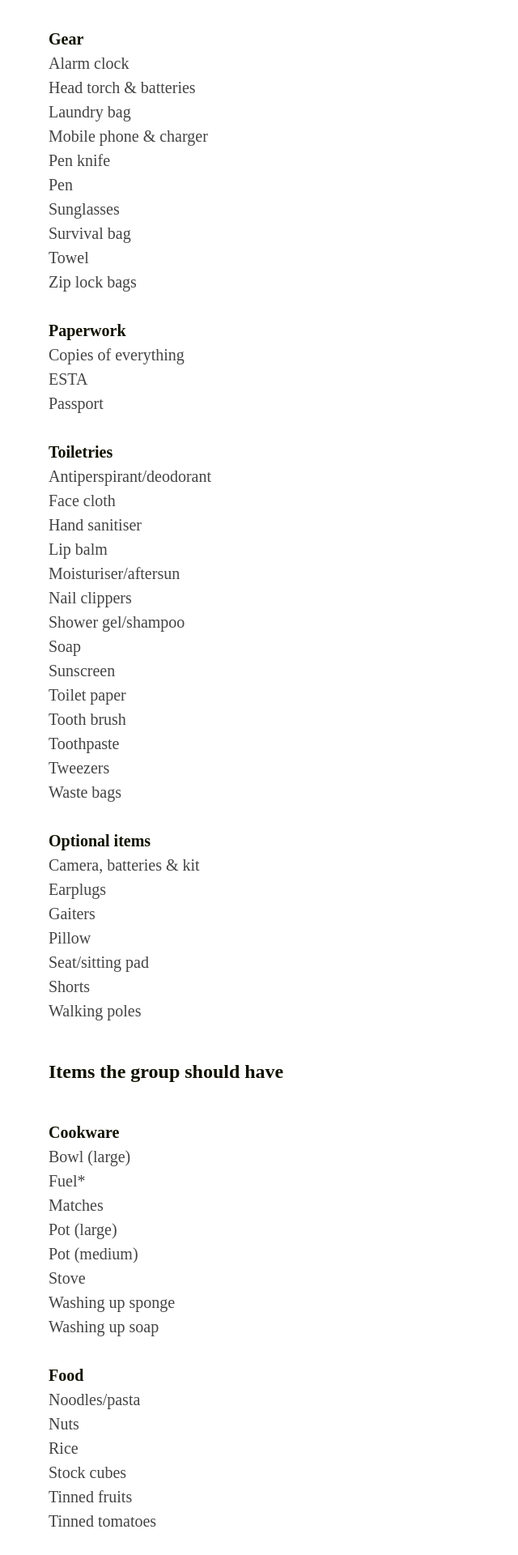
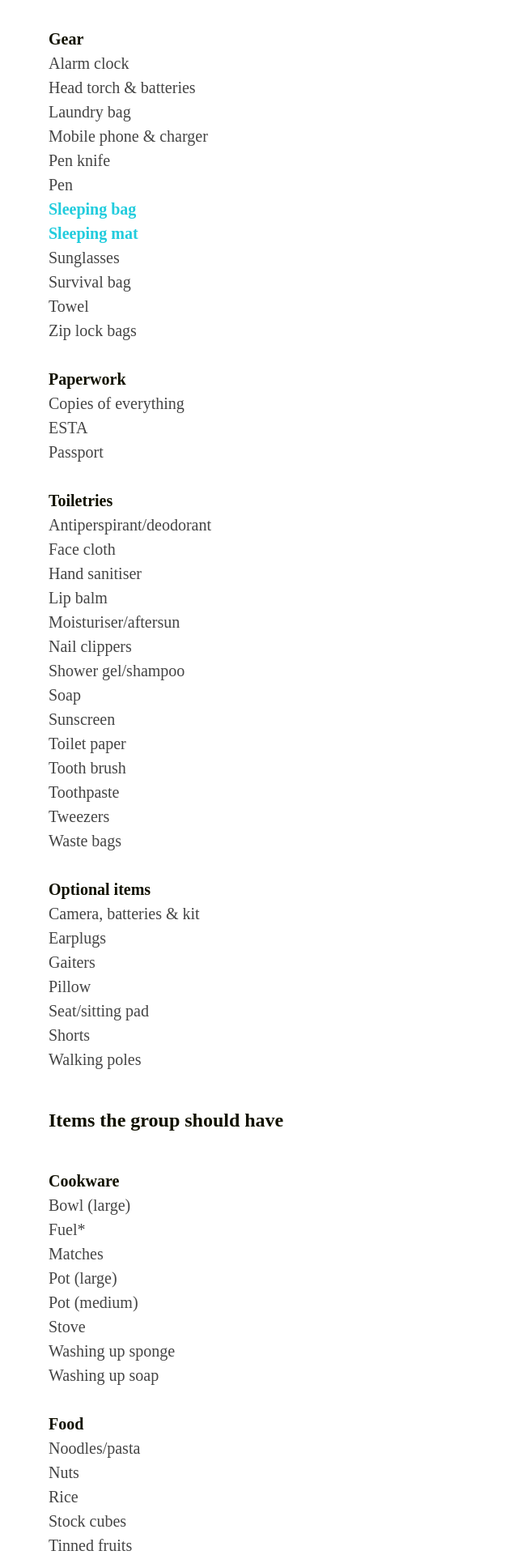
Before and after one commit to danleech/danleech.com, a Jekyll site: the page built from projects/yellowstone-packing-list/index.md, in a window 1280 px wide. Shown: the part 1527-3447 px from the top of the page at 81% size, without its empty margins (0-640 px from the left). Built offline with Jekyll 4.4.1, drawn with Linux system fonts in a browser that asks for light colours; some web fonts are replaced; Markdown is read by kramdown in place of the engine named in the settings; some of the changed lines change nothing that is shown.

Commit message:
Added the obvious

```diff
--- a/projects/yellowstone-packing-list/index.md
+++ b/projects/yellowstone-packing-list/index.md
@@ -55,6 +55,8 @@ description: "A comprehensive packing list for a trekking holiday in Yellowstone
 - Mobile phone & charger
 - Pen knife
 - Pen
+- <ins>Sleeping bag</ins>
+- <ins>Sleeping mat</ins>
 - Sunglasses
 - Survival bag
 - Towel
@@ -117,6 +119,8 @@ description: "A comprehensive packing list for a trekking holiday in Yellowstone
 - Clothes pegs
 - Compass
 - Map
+- <ins>Rope (10m+)</ins>
+- <ins>Tent</ins>
 
 ### Paperwork
 - Reservations
@@ -136,6 +140,14 @@ description: "A comprehensive packing list for a trekking holiday in Yellowstone
     }
     main h3 {
         margin: 1.5rem 0 0;
+    }
+    main ins {
+        display: inline;
+        margin: 0;
+        color: #2CD;
+    }
+    main ins:before {
+        content: "";
     }
     main ul {
         margin: 0 0 1.5rem;
```
